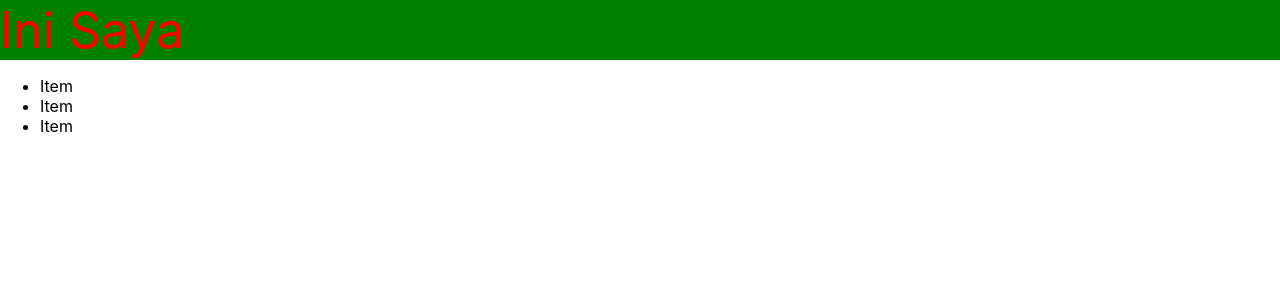
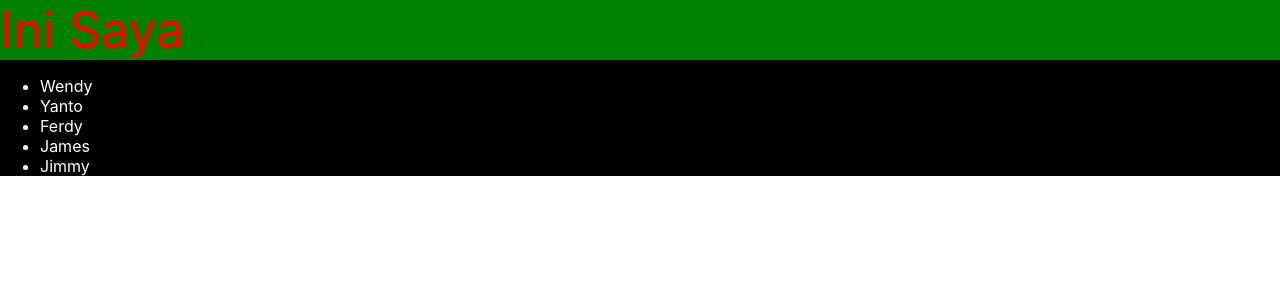
Before and after one commit to WendyYanto/web-programming-lesson-archive, a React (Create React App) app in the folder react/my-app/: page / in a window 1280 px wide. Shown: the top 300 px of the page. Built offline with nearby package versions, Linux system fonts and the light colour scheme.

Commit message:
session 21

```diff
--- a/react/my-app/src/App.css
+++ b/react/my-app/src/App.css
@@ -1,5 +1,5 @@
 .App {
-  text-align: center;
+  background-color: black;
 }
 
 .App-logo {
@@ -36,3 +36,7 @@
     transform: rotate(360deg);
   }
 }
+
+.list-item-wrapper {
+  color: #FFFFFF;
+}
--- a/react/my-app/src/App.js
+++ b/react/my-app/src/App.js
@@ -9,6 +9,8 @@ function App() {
   const [color, setColor] = useState('red')
 
   const [loading, setLoading] = useState(true)
+
+  const names = ["Wendy", "Yanto", "Ferdy", "James", "Jimmy"]
 
   setTimeout(() => {
     setLoading(false)
@@ -26,6 +28,10 @@ function App() {
     }
   }
 
+  function loadNames() {
+    return names.map(name => <ListItem key={name} content={name} />)
+  }
+
   // IF 1
 
   // if (a) {
@@ -38,15 +44,13 @@ function App() {
   // a ? b : c
 
   return (
-    <div>
+    <div className='App'>
       <div>
         { loadComponent() }
       </div>
-      <div>
+      <div className='list-item-wrapper'>
         <ul>
-          <ListItem />
-          <ListItem />
-          <ListItem />
+        { loadNames() }
         </ul>
       </div>
     </div>
--- a/react/my-app/src/components/list-item.js
+++ b/react/my-app/src/components/list-item.js
@@ -1,5 +1,11 @@
-function ListItem() {
-  return <li>Item</li>
+function ListItem(props) {
+  // const title = props.content
+  // const content = props.content
+
+  // Object destructuring
+  const { content } = props
+
+  return <li>{content}</li>
 }
 
 export default ListItem
```
